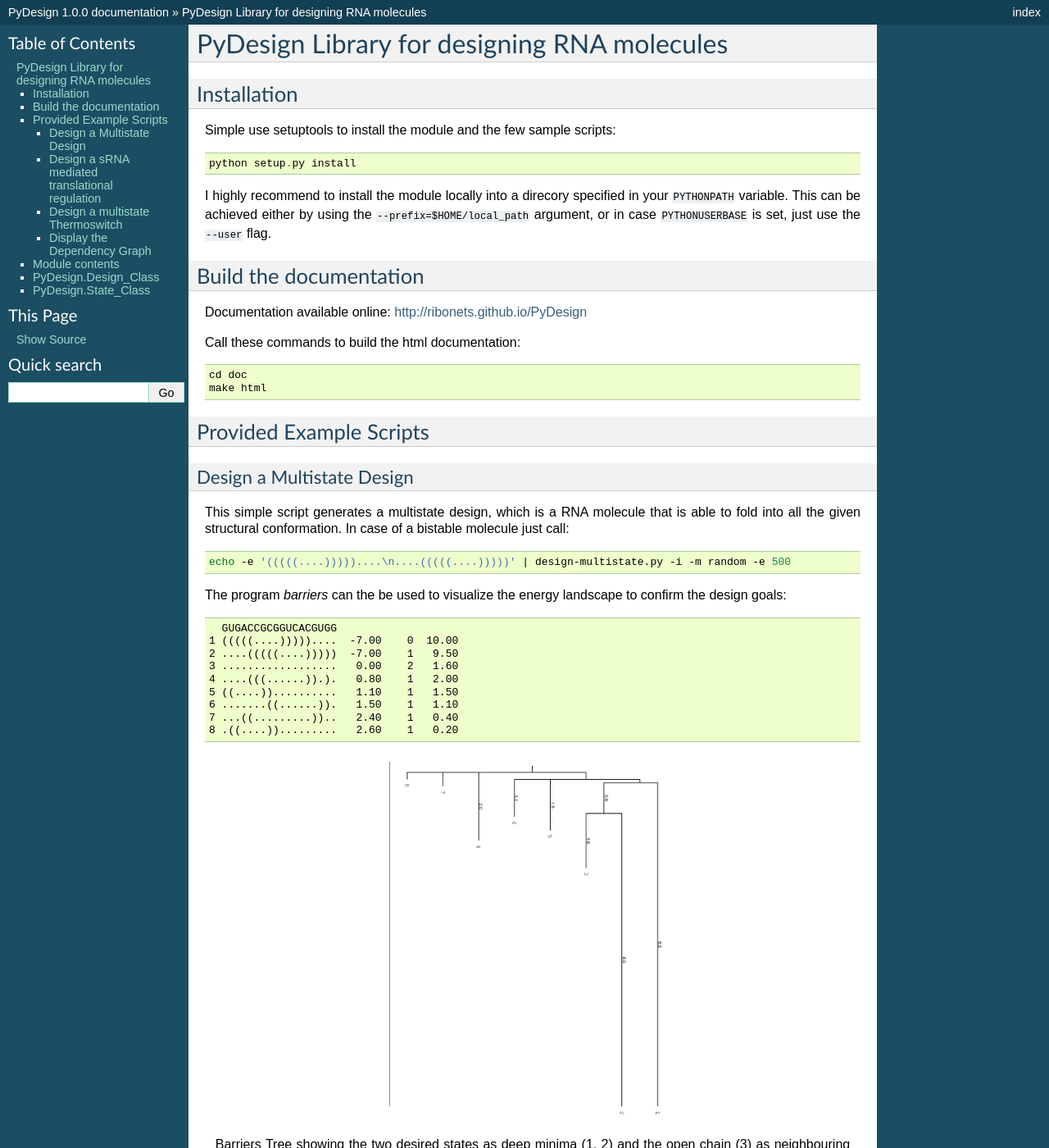
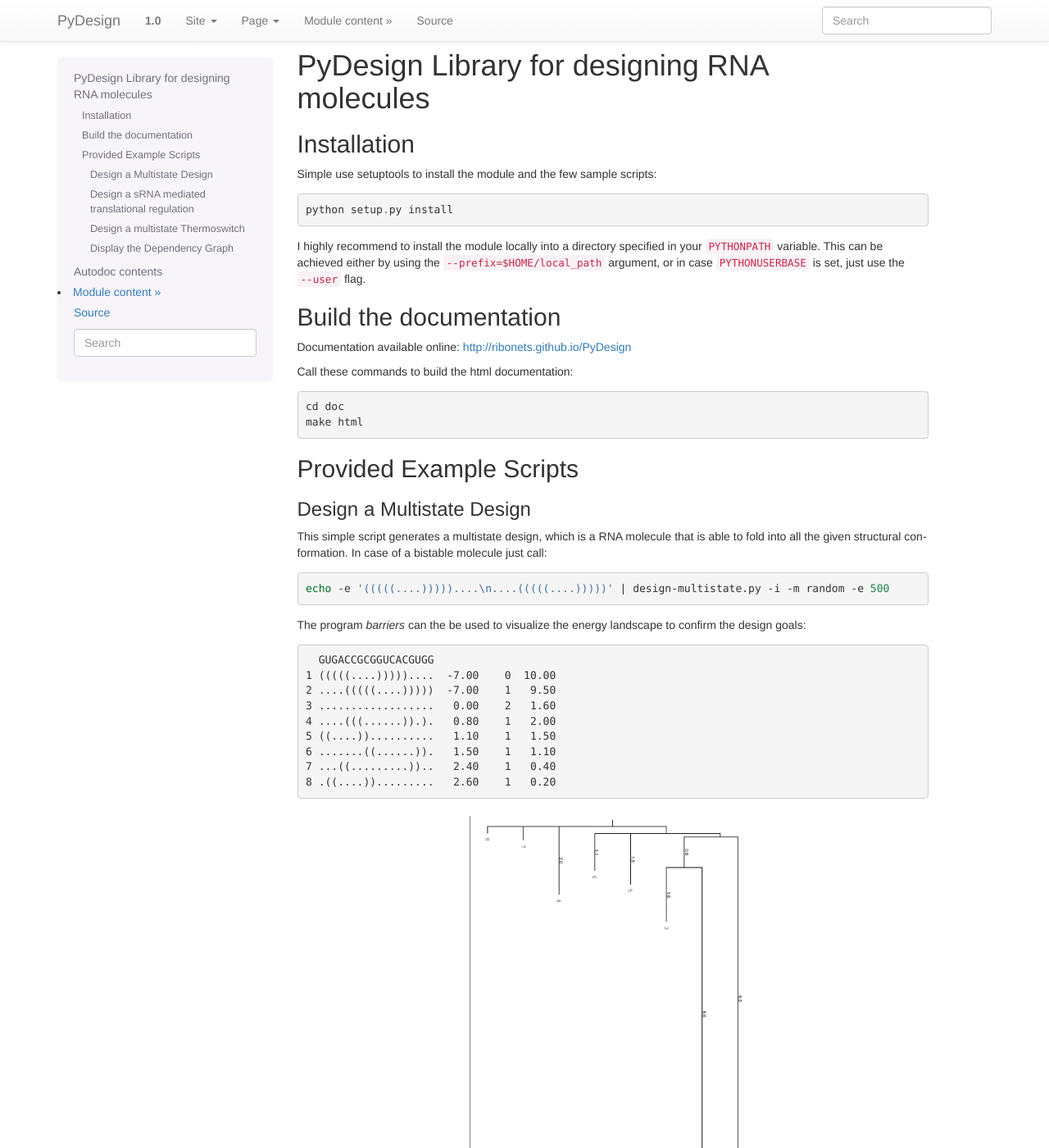
Before and after one commit to ViennaRNA/RNAsketch, a Sphinx documentation site: the page built from doc/index.rst, in a window 1280 px wide and 1400 px high. Shown: the whole window at 82% size. Built offline with Sphinx 7.4.7, drawn with Linux system fonts in a browser that asks for light colours; formulas are drawn with MathJax 3; some of the changed text lies outside the part shown.

Commit message:
use bootstrap theme, make supages in documentation

```diff
--- a/README.rst
+++ b/README.rst
@@ -8,7 +8,7 @@
 
     python setup.py install
 
-I highly recommend to install the module locally into a direcory specified in your
+I highly recommend to install the module locally into a directory specified in your
 :code:`PYTHONPATH` variable. This can be achieved either by using the :code:`--prefix=$HOME/local_path`
 argument, or in case :code:`PYTHONUSERBASE` is set, just use the :code:`--user` flag.
 
@@ -88,8 +88,8 @@
     echo -e "((((((((((....)))))))))) 24.0\n((((....))))((((....)))) 37.0\n((((....))))............ 46.0" | design-thermoswitch.py -m random -e 1000
 
 This results e.g in a sequence like `GGGUUGAUACCCGAGUGUUGAUUC` which has the given MFE structures at the specified temperatures.
-Folding it at all Temeratures from 10 to 100 degree celsius shows, that the first structural change happens at 30.0 degree
-celsius and the second one at 45 degrees. After 85 degrees, the sequence occurs only in the open chain conformation.
+Folding it at all Temeratures from 10 to 100 degree Celsius shows, that the first structural change happens at 30.0 degree
+Celsius and the second one at 45 degrees. After 85 degrees, the sequence occurs only in the open chain conformation.
 
 `RNAheat` further confirms that the designed sequence is indeed a three-stable thermoswitch:
 
--- a/doc/conf.py
+++ b/doc/conf.py
@@ -14,6 +14,7 @@
 
 import sys
 import os
+import sphinx_bootstrap_theme
 
 # If extensions (or modules to document with autodoc) are in another directory,
 # add these directories to sys.path here. If the directory is relative to the
@@ -106,7 +107,7 @@
 
 # The theme to use for HTML and HTML Help pages.  See the documentation for
 # a list of builtin themes.
-html_theme = 'default'
+html_theme = 'bootstrap'
 
 # Theme options are theme-specific and customize the look and feel of a theme
 # further.  For a list of options available for each theme, see the
@@ -114,7 +115,7 @@
 #html_theme_options = {}
 
 # Add any paths that contain custom themes here, relative to this directory.
-#html_theme_path = []
+html_theme_path = sphinx_bootstrap_theme.get_html_theme_path()
 
 # The name for this set of Sphinx documents.  If None, it defaults to
 # "<project> v<release> documentation".
@@ -125,7 +126,7 @@
 
 # The name of an image file (relative to this directory) to place at the top
 # of the sidebar.
-#html_logo = None
+html_logo = 'pydesign.png'
 
 # The name of an image file (within the static path) to use as favicon of the
 # docs.  This file should be a Windows icon file (.ico) being 16x16 or 32x32
@@ -210,7 +211,7 @@
 
 # The name of an image file (relative to this directory) to place at the top of
 # the title page.
-#latex_logo = None
+latex_logo = 'pydesign.png'
 
 # For "manual" documents, if this is true, then toplevel headings are parts,
 # not chapters.
--- a/doc/index.rst
+++ b/doc/index.rst
@@ -1,25 +1,10 @@
 .. include:: ../README.rst
 
-Module contents
----------------
+Autodoc contents
+================
 
-.. automodule:: PyDesign
-    :members:
-    :undoc-members:
-    :show-inheritance:
+.. toctree::
+    :maxdepth: 1
 
-PyDesign.Design_Class
----------------------
-
-.. automodule:: PyDesign.Design_Class
-    :members:
-    :undoc-members:
-    :show-inheritance:
-
-PyDesign.State_Class
---------------------
-
-.. automodule:: PyDesign.State_Class
-    :members:
-    :undoc-members:
-    :show-inheritance:
+    module.rst
+    classes.rst
```
Also changed, not shown: doc/classes.rst (added, +18 -0 lines), doc/module.rst (added, +7 -0 lines).
